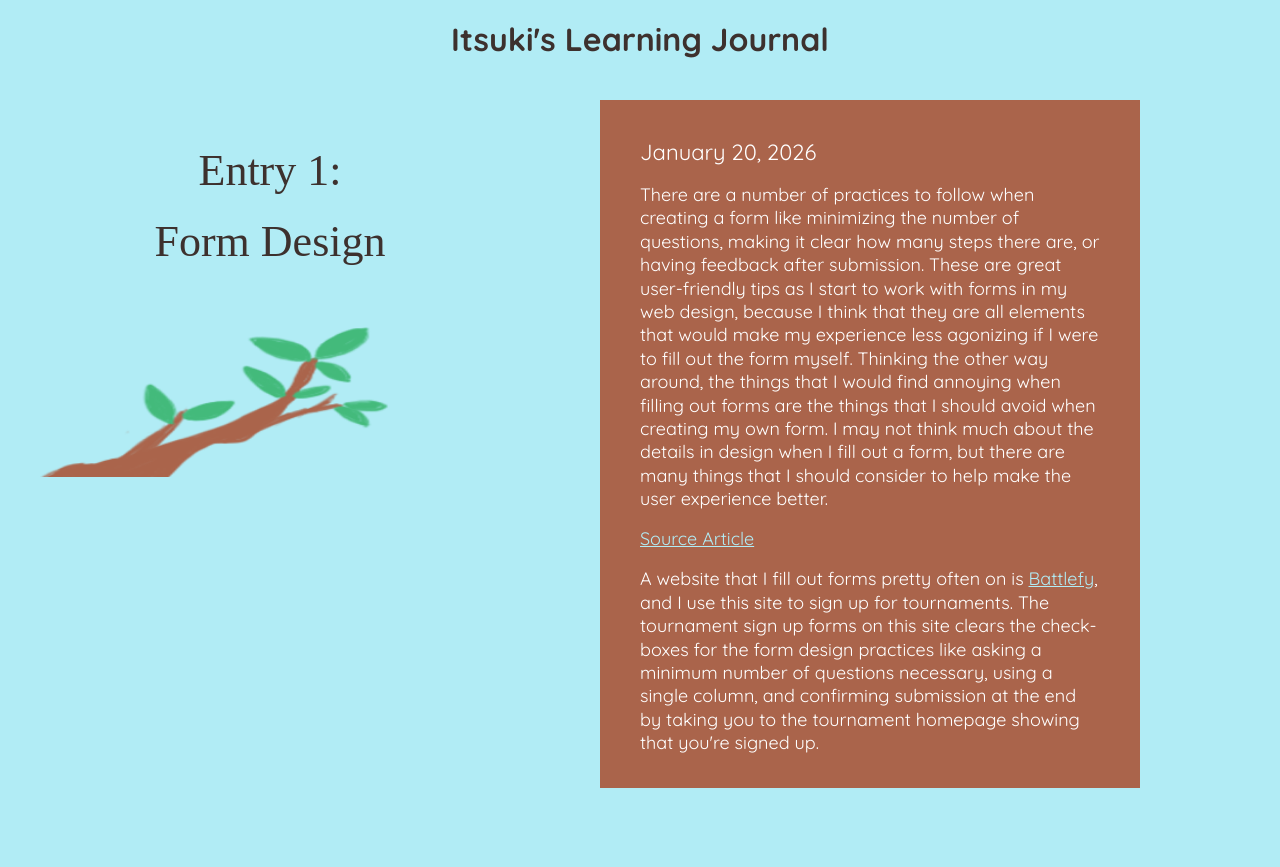
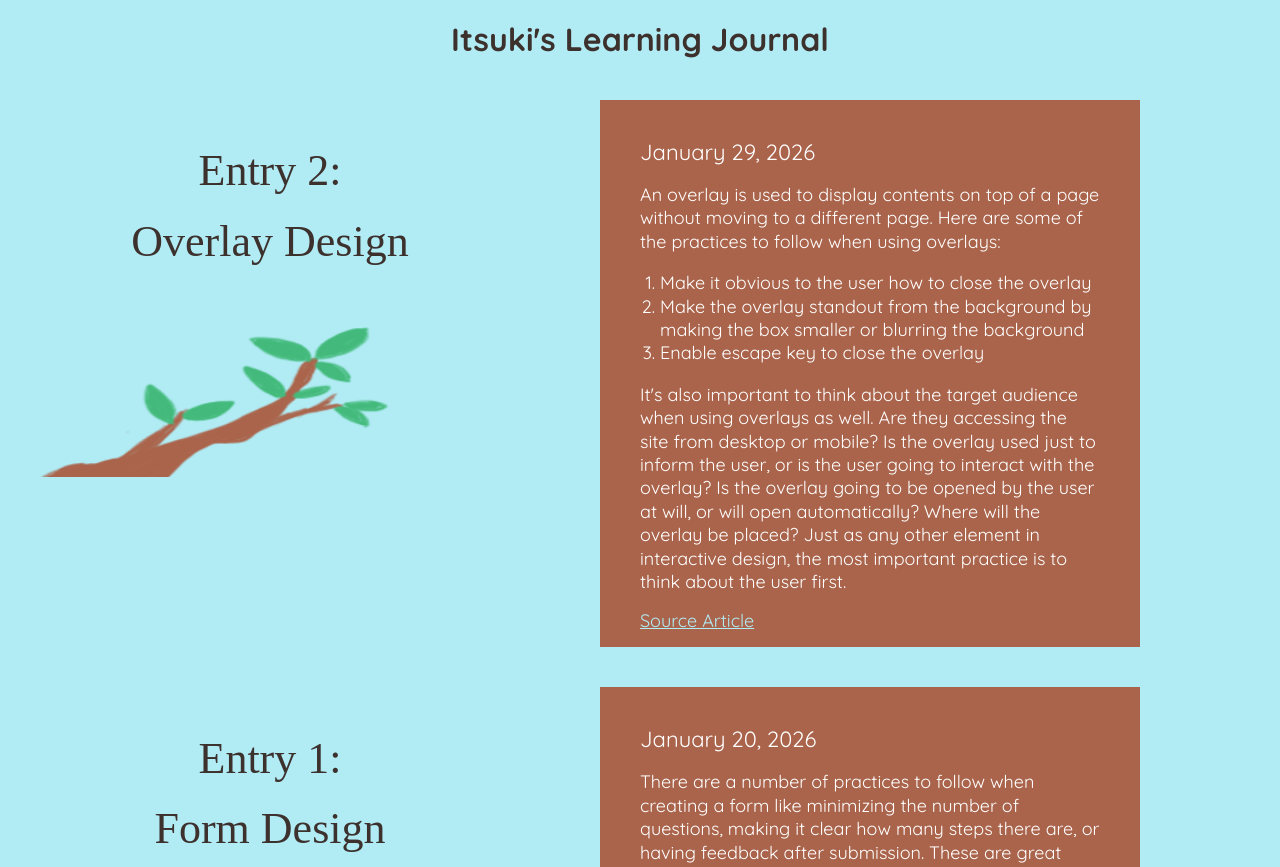
Before and after one commit to itsuki-hirano-12/github, a plain HTML site: page journal/index.html in a window 1280 px wide. Shown: the top 867 px of the page. Before the commit the page ends 808 px from the top, so only its background shows below. Drawn offline with nearby package versions, Linux system fonts and the light colour scheme; a web font is replaced by a local one.

Commit message:
journal 2

```diff
--- a/journal/index.html
+++ b/journal/index.html
@@ -16,6 +16,36 @@
 
 <body>
     <h1>Itsuki's Learning Journal</h1>
+
+    <article>
+        <div class="title">
+            <h2>Entry 2:</h2>
+            <h3>Overlay Design</h3>
+
+            <img src="images/branchNew.png" alt="single branch" width="350" height="150">
+            <!-- note for improvement: I want to make this branch stick out of the brown text box -->
+        </div>
+
+        <div class="paragraph">
+            <date datetime="2026-01-29">January 29, 2026</date>
+
+            <p>
+                An overlay is used to display contents on top of a page without moving to a different page. Here are some of the practices to follow when using overlays:
+            </p>
+
+            <ol>
+                <li>Make it obvious to the user how to close the overlay</li>
+                <li>Make the overlay standout from the background by making the box smaller or blurring the background</li>
+                <li>Enable escape key to close the overlay</li>
+            </ol>
+
+            <p>It's also important to think about the target audience when using overlays as well. Are they accessing the site from desktop or mobile? Is the overlay used just to inform the user, or is the user going to interact with the overlay? Is the overlay going to be opened by the user at will, or will open automatically? Where will the overlay be placed? Just as any other element in interactive design, the most important practice is to think about the user first.</p>
+
+            <a href="https://www.nngroup.com/articles/overuse-of-overlays/">Source Article</a>
+
+
+        </div>
+    </article>
 
     <article>
         <div class="title">
--- a/journal/style.css
+++ b/journal/style.css
@@ -62,3 +62,9 @@ img {
 .paragraph a {
     color:#B1ECF5;
 }
+
+.paragraph ol {
+    padding-left: 20px;
+    margin-left: 0;
+    line-height: 1.3em;
+}
```
